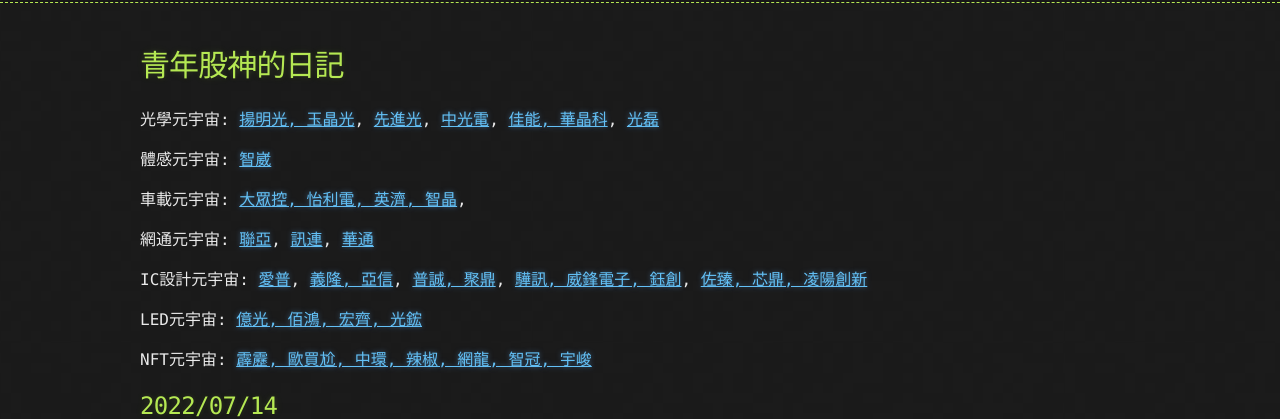
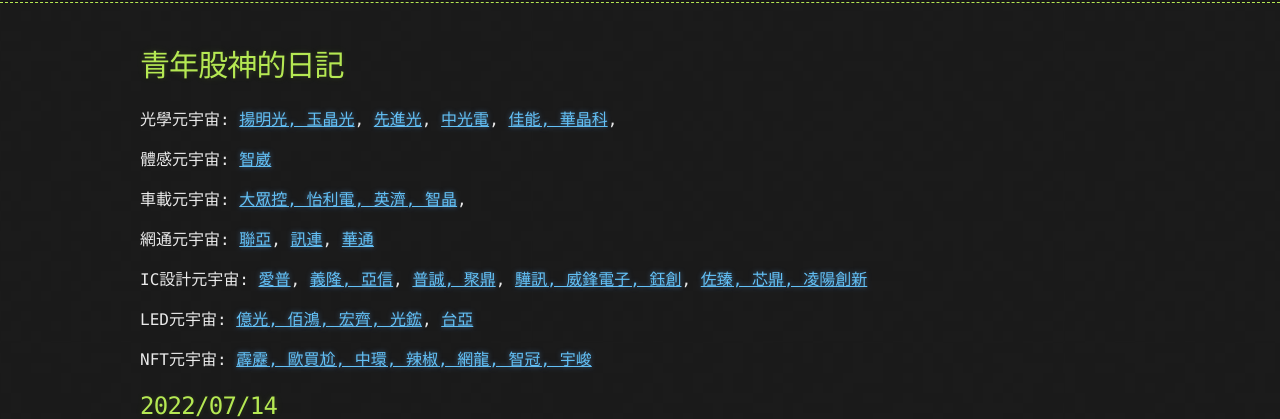
Before and after one commit to lepg5487/Stock_God, a Jekyll site: the page built from index.md, in a window 1280 px wide and 900 px high. Shown: the part 190-609 px from the top of the window. Built offline with Jekyll 4.4.1, drawn with Linux system fonts in a browser that asks for light colours; our own code applies the rules of GitHub Pages for plain Markdown files.

Commit message:
Update index.md

```diff
--- a/index.md
+++ b/index.md
@@ -3,7 +3,7 @@
 ---
 
 # 青年股神的日記
-光學元宇宙:  [揚明光, 玉晶光](https://news.cnyes.com/news/id/4754093?exp=a), [先進光](https://news.cnyes.com/news/id/4754166), [中光電](https://news.cnyes.com/news/id/4750311?exp=a), [佳能, 華晶科](https://news.cnyes.com/news/id/4782823), [光磊](https://news.cnyes.com/news/id/4756844?exp=a)
+光學元宇宙:  [揚明光, 玉晶光](https://news.cnyes.com/news/id/4754093?exp=a), [先進光](https://news.cnyes.com/news/id/4754166), [中光電](https://news.cnyes.com/news/id/4750311?exp=a), [佳能, 華晶科](https://news.cnyes.com/news/id/4782823),
 
 體感元宇宙: [智崴](https://news.cnyes.com/news/id/4760530?exp=a)
 
@@ -13,7 +13,7 @@
 
 IC設計元宇宙: [愛普](https://news.cnyes.com/news/id/4759807?exp=a), [義隆, 亞信](https://news.cnyes.com/news/id/4757475?exp=a), [普誠, 聚鼎](https://news.cnyes.com/news/id/4782823), [驊訊, 威鋒電子, 鈺創](https://news.cnyes.com/news/id/4750279?exp=a), [佐臻, 芯鼎, 凌陽創新](https://news.cnyes.com/news/id/4765914?exp=a)
 
-LED元宇宙: [億光, 佰鴻, 宏齊, 光鋐](https://news.cnyes.com/news/id/4775204?exp=a)
+LED元宇宙: [億光, 佰鴻, 宏齊, 光鋐](https://news.cnyes.com/news/id/4775204?exp=a), [台亞](https://news.cnyes.com/news/id/4756844?exp=a)
 
 NFT元宇宙: [霹靂, 歐買尬, 中環, 辣椒, 網龍, 智冠, 宇峻](https://news.cnyes.com/news/id/4796462?exp=a)
 
```
